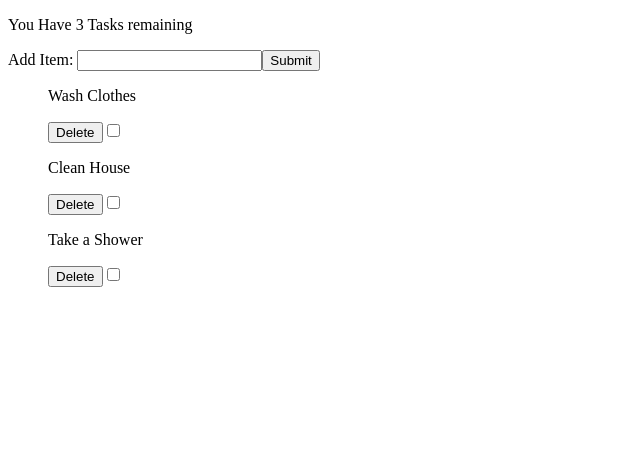
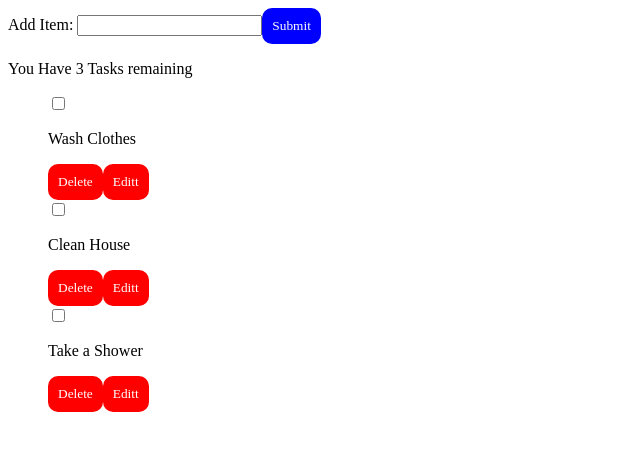
Before and after one commit to Emmanuel687/To-Do---CRUD, a React (Create React App) app: page / in a window 1280 px wide. Shown: the top 450 px of the page, without its empty margins (0-640 px from the left). Built offline with nearby package versions, Linux system fonts and the light colour scheme.

Commit message:
Dev:-Button Changed

```diff
--- a/src/AddToDo.jsx
+++ b/src/AddToDo.jsx
@@ -17,7 +17,6 @@ const AddToDo = ({ handleAddToDo, toDos }) => {
 
   return (
     <>
-    <p>You Have {toDos.length } Tasks remaining</p>
       <form onSubmit={handleSubmit}>
         <label>Add Item: </label>
         <input
@@ -25,8 +24,11 @@ const AddToDo = ({ handleAddToDo, toDos }) => {
           value={item}
           onChange={(e) => setItem(e.target.value)}
         />
-        <button type="submit">Submit</button>
+        <button type="submit" className="form-button">
+          Submit
+        </button>
       </form>
+      <p>You Have {toDos.length} Tasks remaining</p>
     </>
   );
 };
--- a/src/App.js
+++ b/src/App.js
@@ -19,10 +19,15 @@ const App = () => {
     setToDos(toDos.filter((toDo) => toDo.id !== id));
   };
 
+  const handleEditToDo = (id)=>{
+    setToDos((toDos)=>toDos.map(toDo=>toDo.id===id?toDo:""))
+
+  }
+
   return (
     <div>
       <AddToDo handleAddToDo={handleAddToDo} toDos={toDos} />
-      <ToDo toDos={toDos} handleDeleteItem={handleDeleteToDo} />
+      <ToDo toDos={toDos} handleDeleteItem={handleDeleteToDo} onSelect={handleEditToDo}/>
     </div>
   );
 };
--- a/src/ToDo.jsx
+++ b/src/ToDo.jsx
@@ -1,11 +1,11 @@
 import React from "react";
 import ToDoList from "./ToDoList";
-const ToDo = ({ toDos, handleDeleteItem }) => {
+const ToDo = ({ toDos, handleDeleteItem , onSelect }) => {
   return (
     <>
       <ul>
         {toDos.map((toDo) => (
-          <ToDoList key={toDo.id} toDo={toDo} handleDeleteItem={handleDeleteItem} />
+          <ToDoList key={toDo.id} toDo={toDo} handleDeleteItem={handleDeleteItem} onSelect={onSelect} />
         ))}
       </ul>
     </>
--- a/src/ToDoList.jsx
+++ b/src/ToDoList.jsx
@@ -1,15 +1,21 @@
 import React, { useState } from "react";
 import "./index.css";
 
-const ToDoList = ({ toDo, handleDeleteItem }) => {
+const ToDoList = ({ toDo, handleDeleteItem, onSelect }) => {
   const [completed, setCompleted] = useState(false);
 
   return (
-    <div>
+    <div className="display">
+      <input type="checkbox" onChange={(e) => setCompleted(e.target.checked)} />
+
       <p className={completed ? "underlined" : ""}>{toDo.name}</p>
-      <button onClick={() => handleDeleteItem(toDo.id)}>Delete</button>
-      <input type="checkbox" onChange={(e) => setCompleted(e.target.checked)} />
-      {completed&&<p>Completed</p>}
+      {completed && <p>Completed</p>}
+      <button className="button" onClick={() => handleDeleteItem(toDo.id)}>
+        Delete
+      </button>
+      <button className="button" onClick={() => onSelect(toDo.id)}>
+        Editt
+      </button>
     </div>
   );
 };
--- a/src/index.css
+++ b/src/index.css
@@ -1,3 +1,27 @@
 .underlined{
     text-decoration: line-through;
 }
+.button {
+    border: 20px;
+    background-color: red;
+    color: white;
+    padding: 10px;
+    border-radius: 10px;
+    font-family: 'Times New Roman', Times, serif;
+    cursor: pointer;
+
+}
+button :hover{
+    background-color: rgb(202, 79, 79);
+}
+
+.form-button{
+    border: 20px;
+    background-color: blue;
+    color: white;
+    padding: 10px;
+    border-radius: 10px;
+    font-family: 'Times New Roman', Times, serif;
+    cursor: pointer;
+
+}
```
